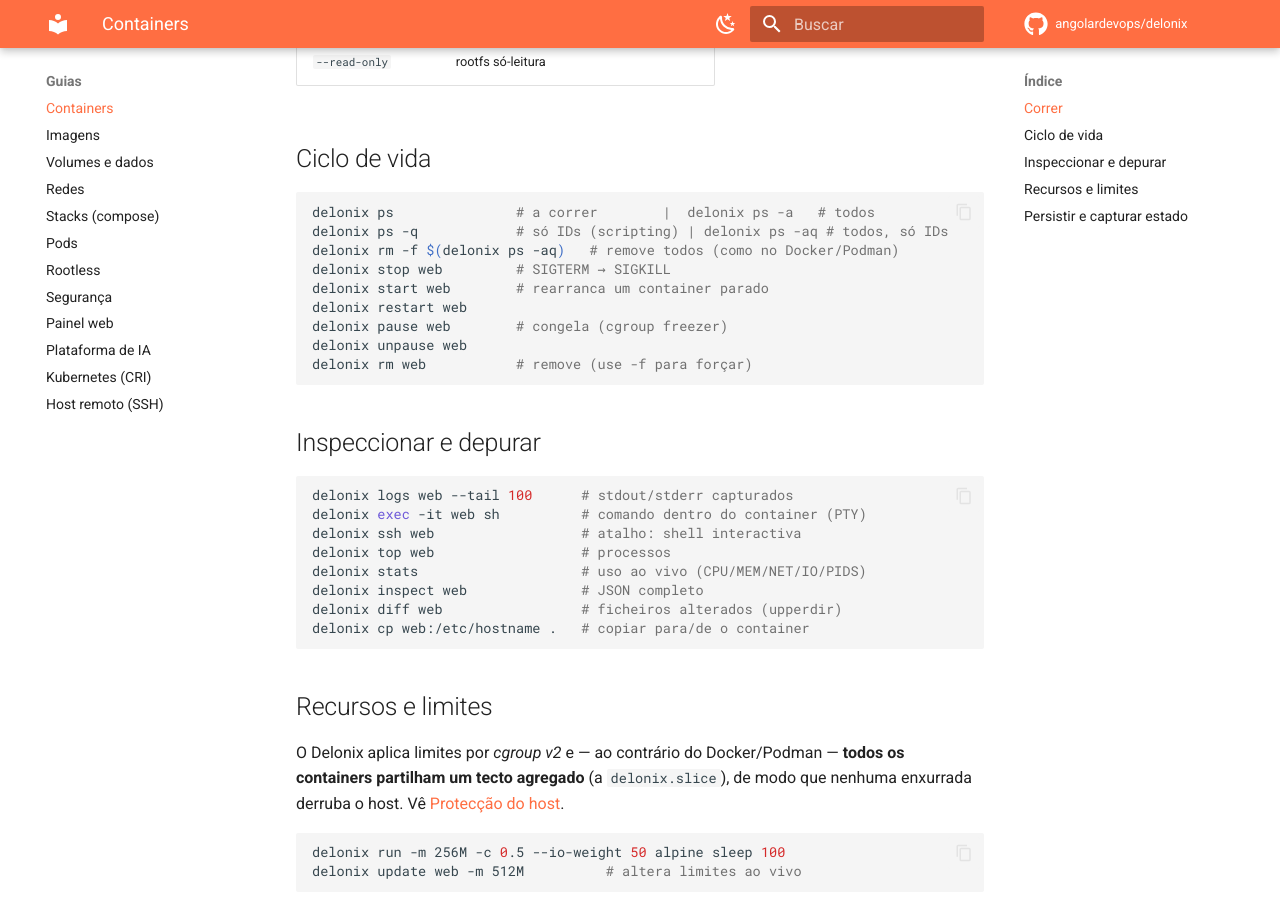
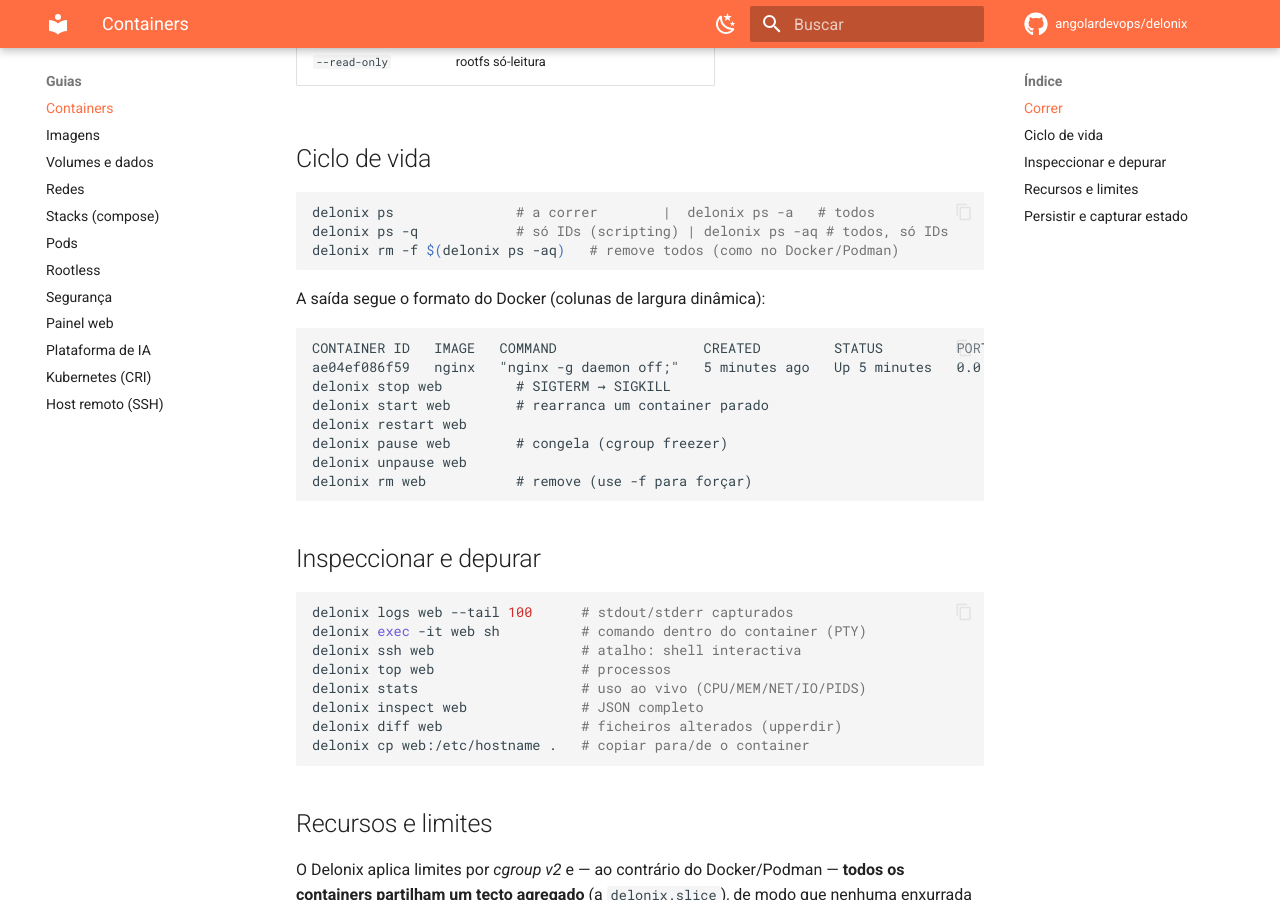
Before and after one commit to angolardevops/delonix, an MkDocs documentation site: the page built from docs/guides/containers.md, in a window 1280 px wide and 900 px high, scrolled down 901 px. Built offline with MkDocs 1.6.1 and Material for MkDocs 9.7.7, drawn with Linux system fonts in a browser that asks for light colours; comment, search, counter and statistics services are not loaded.

Commit message:
ps/container ls: saída ao estilo Docker (IMAGE/CREATED/STATUS/PORTS/NAMES)

````diff
--- a/docs/guides/containers.md
+++ b/docs/guides/containers.md
@@ -32,6 +32,13 @@
 delonix ps               # a correr        |  delonix ps -a   # todos
 delonix ps -q            # só IDs (scripting) | delonix ps -aq # todos, só IDs
 delonix rm -f $(delonix ps -aq)   # remove todos (como no Docker/Podman)
+```
+
+A saída segue o formato do Docker (colunas de largura dinâmica):
+
+```text
+CONTAINER ID   IMAGE   COMMAND                  CREATED         STATUS         PORTS                  NAMES
+ae04ef086f59   nginx   "nginx -g daemon off;"   5 minutes ago   Up 5 minutes   0.0.0.0:8000->80/tcp   web
 delonix stop web         # SIGTERM → SIGKILL
 delonix start web        # rearranca um container parado
 delonix restart web
````
